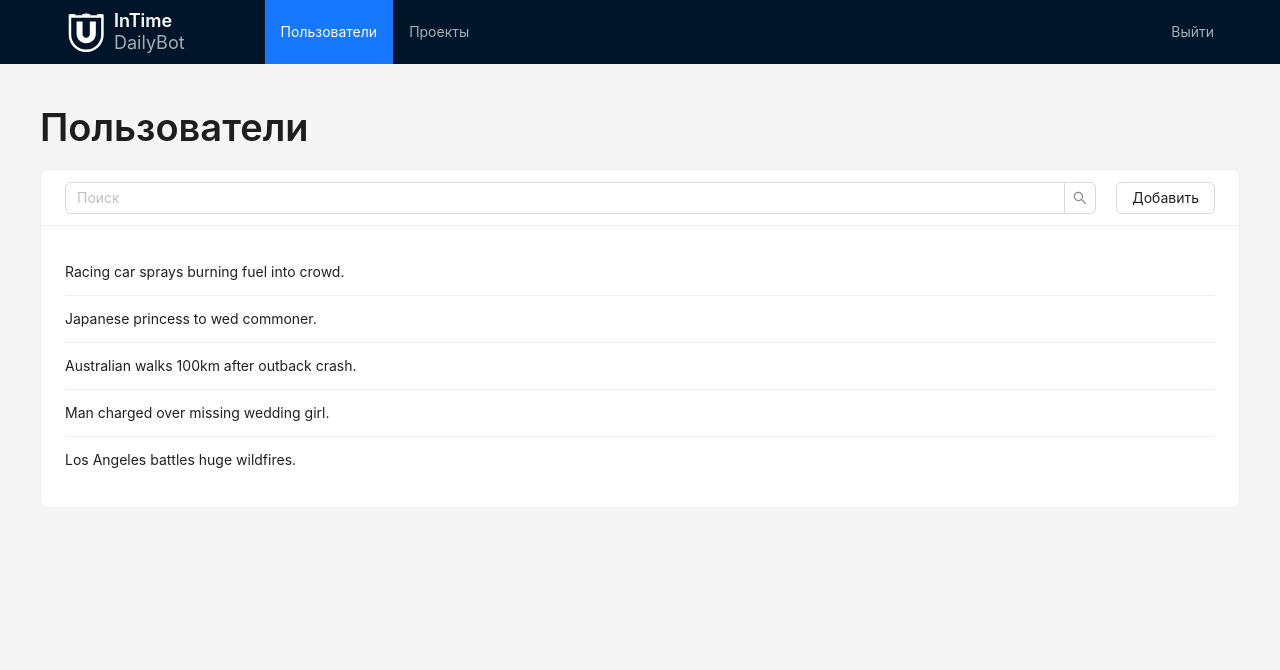
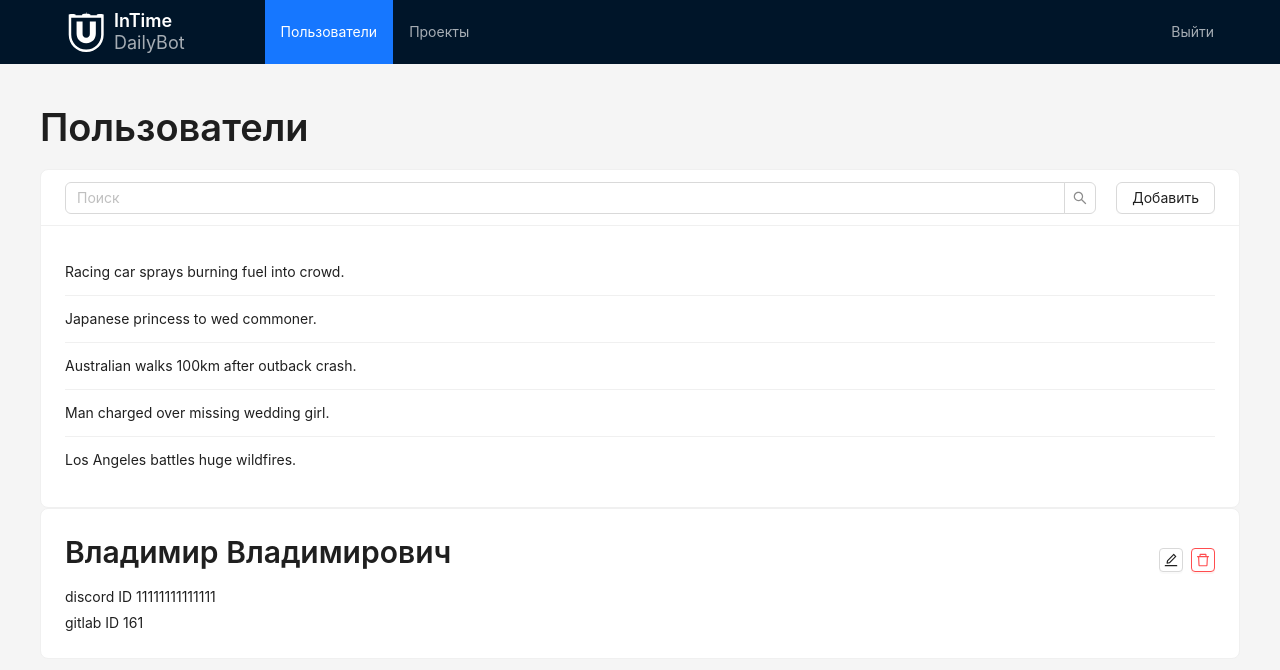
Before and after one commit to alyoneek/daily-bot-frontend, a React (Vite) app: page /users in a window 1280 px wide. Shown: the top 670 px of the page. Built offline with nearby package versions, Linux system fonts and the light colour scheme.

Commit message:
(components) Create userDetailsCard

```diff
--- a/package.json
+++ b/package.json
@@ -10,6 +10,7 @@
     "preview": "vite preview"
   },
   "dependencies": {
+    "@ant-design/icons": "^5.1.4",
     "@reduxjs/toolkit": "^1.9.5",
     "antd": "^5.6.2",
     "react": "^18.2.0",
--- /dev/null
+++ b/src/components/users/details/DeleteUserButton.tsx
@@ -0,0 +1,19 @@
+import DeleteButton from "@/ui/DeleteButton";
+import { QuestionCircleOutlined } from "@ant-design/icons";
+import { Popconfirm } from "antd";
+import { FC } from "react";
+
+const DeleteUserButton: FC = () => {
+  return (
+    <Popconfirm
+      title={`Вы уверены, что хотите удалить пользователя`}
+      //   onConfirm={confirm}
+      icon={<QuestionCircleOutlined style={{ color: "red" }} />}
+      okText="Да"
+      cancelText="Нет">
+      <DeleteButton size="small" />
+    </Popconfirm>
+  );
+};
+
+export default DeleteUserButton;
--- /dev/null
+++ b/src/components/users/details/UserDetailsCard.tsx
@@ -0,0 +1,35 @@
+import { Card, Modal, Typography } from "antd";
+import { FC } from "react";
+
+import useModal from "@/hooks/useModal";
+import EditButton from "@/ui/EditButton";
+import DeleteUserButton from "@components/users/details/DeleteUserButton";
+import EditUserForm from "@components/users/forms/EditUserForm";
+
+const UserDetailsCard: FC = () => {
+  const { isOpen, openModal, closeModal } = useModal();
+
+  return (
+    <>
+      <Card>
+        <div className="flex justify-between items-center gap-3">
+          <Typography.Title level={2}>Владимир Владимирович</Typography.Title>
+          <div className="flex gap-2">
+            <EditButton size="small" onClick={openModal} />
+            <DeleteUserButton />
+          </div>
+        </div>
+        <div className="flex flex-col gap-1">
+          <Typography.Text>discord ID 11111111111111</Typography.Text>
+          <Typography.Text>gitlab ID 161</Typography.Text>
+        </div>
+      </Card>
+
+      <Modal centered open={isOpen} onOk={openModal} onCancel={closeModal} footer={[]}>
+        <EditUserForm />
+      </Modal>
+    </>
+  );
+};
+
+export default UserDetailsCard;
--- /dev/null
+++ b/src/components/users/forms/EditUserForm.tsx
@@ -0,0 +1,80 @@
+import { Button, Divider, Form, Input, InputNumber, Typography } from "antd";
+import { FC } from "react";
+
+const EditUserForm: FC = () => {
+  const [form] = Form.useForm();
+
+  const onFinish = (values: any) => {
+    console.log("Received values of form: ", values);
+  };
+
+  return (
+    <Form
+      layout="vertical"
+      form={form}
+      onFinish={onFinish}
+      //   initialValues={}
+    >
+      <Typography.Title level={3}>Редактировать пользователя</Typography.Title>
+      <Form.Item
+        name="lastName"
+        label="Фамилия"
+        rules={[
+          {
+            required: true,
+            message: "Поле обязательно для заполнения!",
+          },
+        ]}>
+        <Input />
+      </Form.Item>
+
+      <Form.Item
+        name="firstName"
+        label="Имя"
+        rules={[
+          {
+            required: true,
+            message: "Поле обязательно для заполнения!",
+          },
+        ]}>
+        <Input />
+      </Form.Item>
+
+      <Form.Item
+        name="middleName"
+        label="Отчество"
+        rules={[
+          {
+            required: true,
+            message: "Поле обязательно для заполнения!",
+          },
+        ]}>
+        <Input />
+      </Form.Item>
+
+      <Form.Item
+        name="discordId"
+        label="Discord Id"
+        rules={[{ required: true, message: "Поле обязательно для заполнения!" }]}>
+        <InputNumber min={1} className="w-full" />
+      </Form.Item>
+
+      <Form.Item
+        name="gitlabId"
+        label="Gitlab Id"
+        rules={[{ required: true, message: "Поле обязательно для заполнения!" }]}>
+        <InputNumber min={1} className="w-full" />
+      </Form.Item>
+
+      <Divider />
+
+      <Form.Item>
+        <Button type="primary" htmlType="submit" className="w-full">
+          Редактировать пользователя
+        </Button>
+      </Form.Item>
+    </Form>
+  );
+};
+
+export default EditUserForm;
--- a/src/components/users/index.ts
+++ b/src/components/users/index.ts
@@ -1,3 +1,4 @@
 import UsersCard from "./all/UsersCard";
+import UserDetailsCard from "./details/UserDetailsCard";
 
-export { UsersCard };
+export { UserDetailsCard, UsersCard };
--- /dev/null
+++ b/src/hooks/useModal.tsx
@@ -0,0 +1,12 @@
+import { useState } from "react";
+
+const useModal = () => {
+  const [isOpen, setIsOpen] = useState(false);
+
+  const openModal = () => setIsOpen(true);
+  const closeModal = () => setIsOpen(false);
+
+  return { isOpen, openModal, closeModal };
+};
+
+export default useModal;
--- a/src/pages/Users.tsx
+++ b/src/pages/Users.tsx
@@ -1,4 +1,4 @@
-import { UsersCard } from "@/components/users";
+import { UserDetailsCard, UsersCard } from "@/components/users";
 import { Typography } from "antd";
 import { FC } from "react";
 
@@ -7,6 +7,7 @@ const Users: FC = () => {
     <>
       <Typography.Title>Пользователи</Typography.Title>
       <UsersCard />
+      <UserDetailsCard />
     </>
   );
 };
--- /dev/null
+++ b/src/ui/DeleteButton.tsx
@@ -0,0 +1,9 @@
+import { DeleteOutlined } from "@ant-design/icons";
+import { Button, ButtonProps } from "antd";
+import { FC } from "react";
+
+const DeleteButton: FC<ButtonProps> = (props) => {
+  return <Button icon={<DeleteOutlined />} danger {...props} />;
+};
+
+export default DeleteButton;
--- /dev/null
+++ b/src/ui/EditButton.tsx
@@ -0,0 +1,9 @@
+import { EditOutlined } from "@ant-design/icons";
+import { Button, ButtonProps } from "antd";
+import { FC } from "react";
+
+const EditButton: FC<ButtonProps> = (props) => {
+  return <Button icon={<EditOutlined />} {...props} />;
+};
+
+export default EditButton;
```
Also changed, not shown: 1 other file (tests, documents, lock files or other folders).
